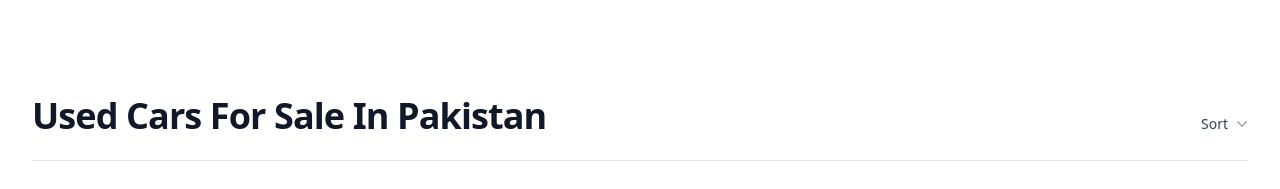
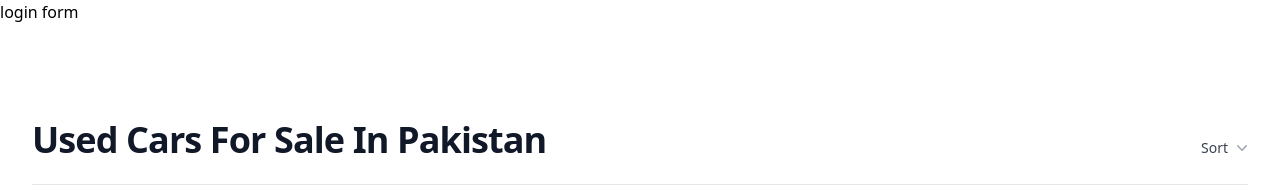
Before and after one commit to Iconicusama/Web, a website: page index.html in a window 1280 px wide. Shown: the top 189 px of the page. Drawn offline with nearby package versions, Linux system fonts and the light colour scheme.

Commit message:
update code

```diff
--- a/index.html
+++ b/index.html
@@ -12,7 +12,7 @@
 <body>
 
   <div>
-
+  <a href="./login.html">login form</a>
     <div class="relative z-40 lg:hidden" role="dialog" aria-modal="true">
 
       <div class="fixed inset-0 bg-black bg-opacity-25" aria-hidden="true"></div>
```
Also changed, not shown: login.html (+1 -0 lines).
